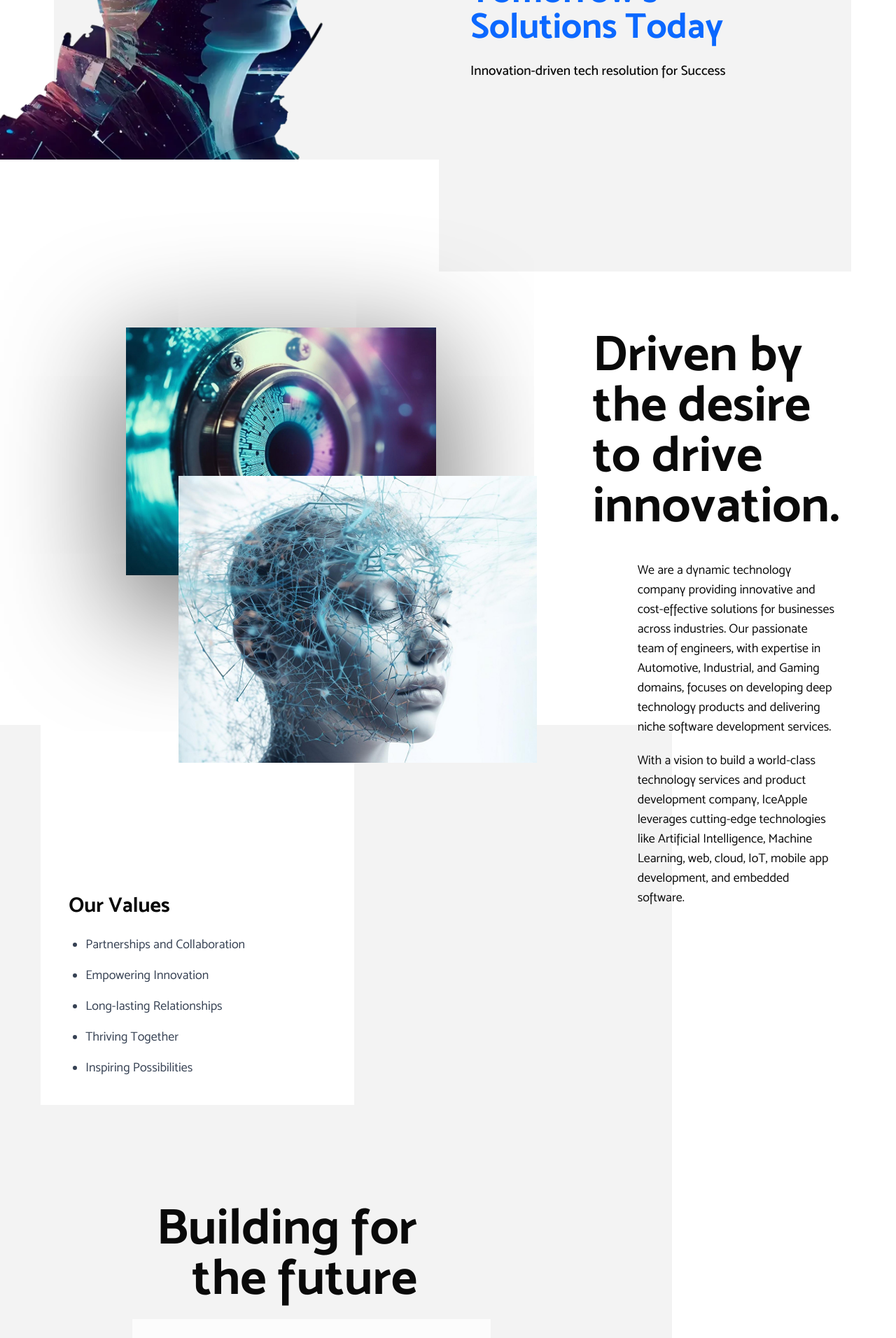
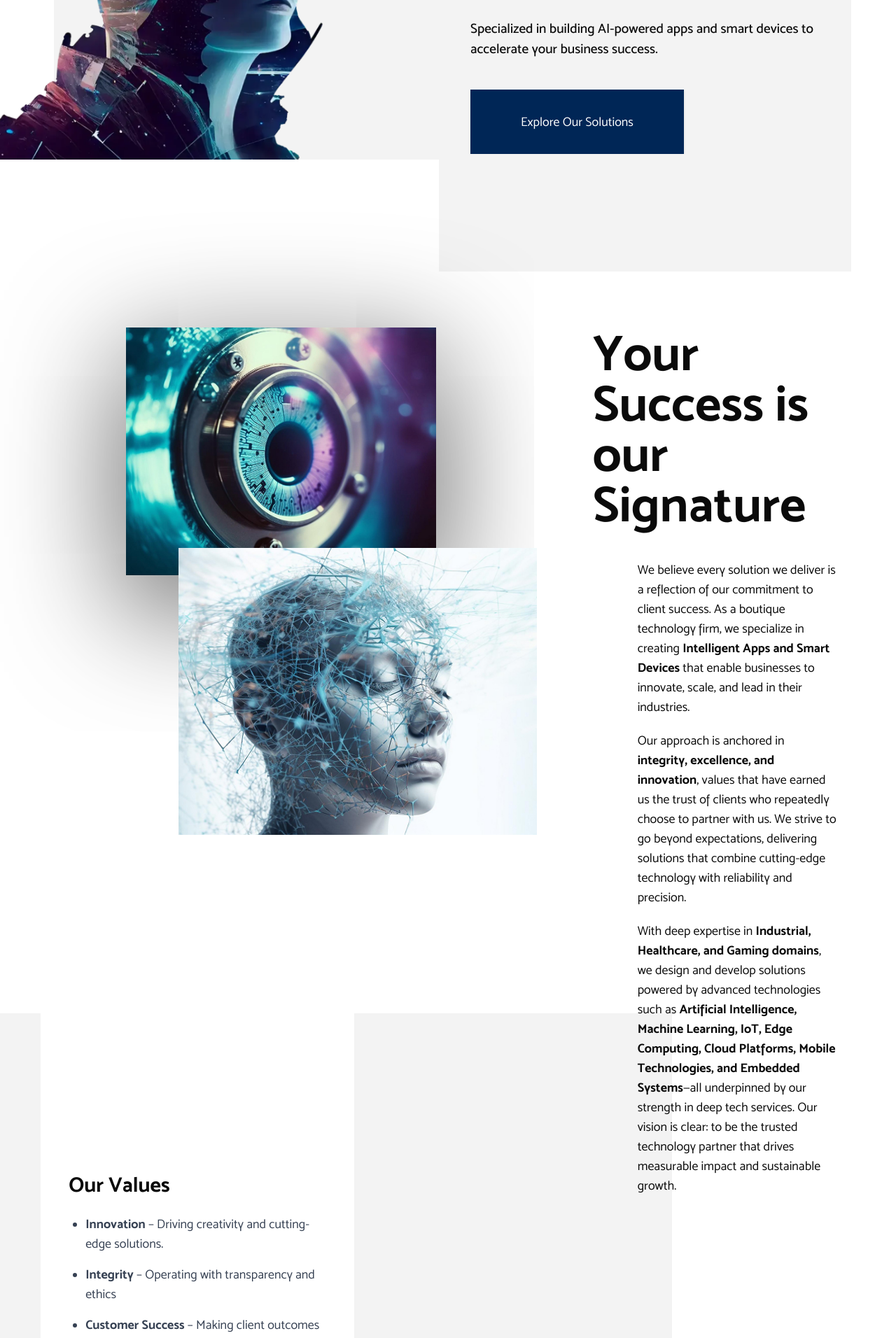
Before and after one commit to ThirstyNeuronsTeam/iceapple-website, a Next.js app: page / in a window 1280 px wide. Shown: the part 480-2392 px from the top of the page at 70% size. Built offline with nearby package versions, Linux system fonts and the light colour scheme.

Commit message:
6270 : Update(Home) : Landing Page Text change

```diff
--- a/data/home-page/home-page.json
+++ b/data/home-page/home-page.json
@@ -2,31 +2,32 @@
   "home": {
     "heroSection": {
       "id": 1,
-      "title": ["Creating", "Tomorrow's", "Solutions Today"],
-      "content": "Innovation-driven tech resolution for Success",
-      "btntext": "Default Button",
-      "btnurl": "/",
+      "title": ["Your Partner in", "Intelligent", "Solutions"],
+      "content": "Specialized in building AI-powered apps and smart devices to accelerate your business success.",
+      "btntext": "Explore Our Solutions",
+      "btnurl": "/services",
       "url": "/assets/general/home-page/home-page-banner.webp",
-      "isBtnShow": false
+      "isBtnShow": true
     },
     "aboutUs": {
       "aboutImageOne": "/assets/general/home-page/about-image-1.jpg",
       "aboutImageTwo": "/assets/general/home-page/about-image-2.jpg",
-      "subHeading": "A brief overview of ‘About us’",
-      "heading": "Driven by the desire to drive innovation.",
+      "subHeading": "A brief overview of 'About us'",
+      "heading": "Your Success is our Signature",
       "contents": [
-        "We are a dynamic technology company providing innovative and cost-effective solutions for businesses across industries. Our passionate team of engineers, with expertise in Automotive, Industrial, and Gaming domains, focuses on developing deep technology products and delivering niche software development services.",
-        "With a vision to build a world-class technology services and product development company, IceApple leverages cutting-edge technologies like Artificial Intelligence, Machine Learning, web, cloud, IoT, mobile app development, and embedded software."
+        "We believe every solution we deliver is a reflection of our commitment to client success. As a boutique technology firm, we specialize in creating <strong>Intelligent Apps and Smart Devices</strong> that enable businesses to innovate, scale, and lead in their industries.",
+        "Our approach is anchored in <strong>integrity, excellence, and innovation</strong>, values that have earned us the trust of clients who repeatedly choose to partner with us. We strive to go beyond expectations, delivering solutions that combine cutting-edge technology with reliability and precision.",
+        "With deep expertise in <strong>Industrial, Healthcare, and Gaming domains</strong>, we design and develop solutions powered by advanced technologies such as <strong>Artificial Intelligence, Machine Learning, IoT, Edge Computing, Cloud Platforms, Mobile Technologies, and Embedded Systems</strong>—all underpinned by our strength in deep tech services. Our vision is clear: to be the trusted technology partner that drives measurable impact and sustainable growth."
       ],
       "ourValues": [
         {
           "title": "Our Values",
           "listItem": [
-            "Partnerships and Collaboration",
-            "Empowering Innovation",
-            "Long-lasting Relationships",
-            "Thriving Together",
-            "Inspiring Possibilities"
+            "<strong>Innovation</strong> – Driving creativity and cutting-edge solutions.",
+            "<strong>Integrity</strong> – Operating with transparency and ethics",
+            "<strong>Customer Success</strong> – Making client outcomes the top priority.",
+            "<strong>Excellence</strong> – Delivering high-quality, reliable solutions.",
+            "<strong>Collaboration</strong> – Building strong partnerships internally and externally."
           ]
         }
       ]
--- a/src/components/common/about-us/index.tsx
+++ b/src/components/common/about-us/index.tsx
@@ -60,13 +60,13 @@ const AboutUs: React.FC<AboutUsProps> = ({
                   {item.listItem.length > 1 ? (
                     <ul className="grid grid-cols-1 gap-y-4 text-gray-700 text-lg list-disc pl-6 font-inter">
                       {item.listItem.map((list, index) => (
-                        <li key={index}>{list}</li>
+                        <li key={index} dangerouslySetInnerHTML={{ __html: list }} />
                       ))}
                     </ul>
                   ) : (
                     <div className="text-lg tracking-[1px]">
                       {item.listItem.map((list, index) => (
-                        <p key={index}>{list}</p>
+                        <p key={index} dangerouslySetInnerHTML={{ __html: list }} />
                       ))}
                     </div>
                   )}
@@ -96,13 +96,13 @@ const AboutUs: React.FC<AboutUsProps> = ({
                 {item.listItem.length > 1 ? (
                   <ul className="flex flex-col items-end gap-y-2 text-gray-700 text-sm sm:text-lg list-disc pl-6 font-inter">
                     {item.listItem.map((list, index) => (
-                      <li key={index}>{list}</li>
+                      <li key={index} dangerouslySetInnerHTML={{ __html: list }} />
                     ))}
                   </ul>
                 ) : (
                   <div className="text-sm sm:text-lg tracking-[1px] font-inter font-light leading-7">
                     {item.listItem.map((list, index) => (
-                      <p key={index}>{list}</p>
+                      <p key={index} dangerouslySetInnerHTML={{ __html: list }} />
                     ))}
                   </div>
                 )}
--- a/src/components/common/heading/index.tsx
+++ b/src/components/common/heading/index.tsx
@@ -70,9 +70,8 @@ const HeadingSectionDetail: React.FC<HeadingProps> = ({
           <p
             className={clsx(paraClassName, "text-sm sm:text-lg mb-5")}
             key={index}
-          >
-            {item}
-          </p>
+            dangerouslySetInnerHTML={{ __html: item }}
+          />
         </div>
       ))}
     </>
```
